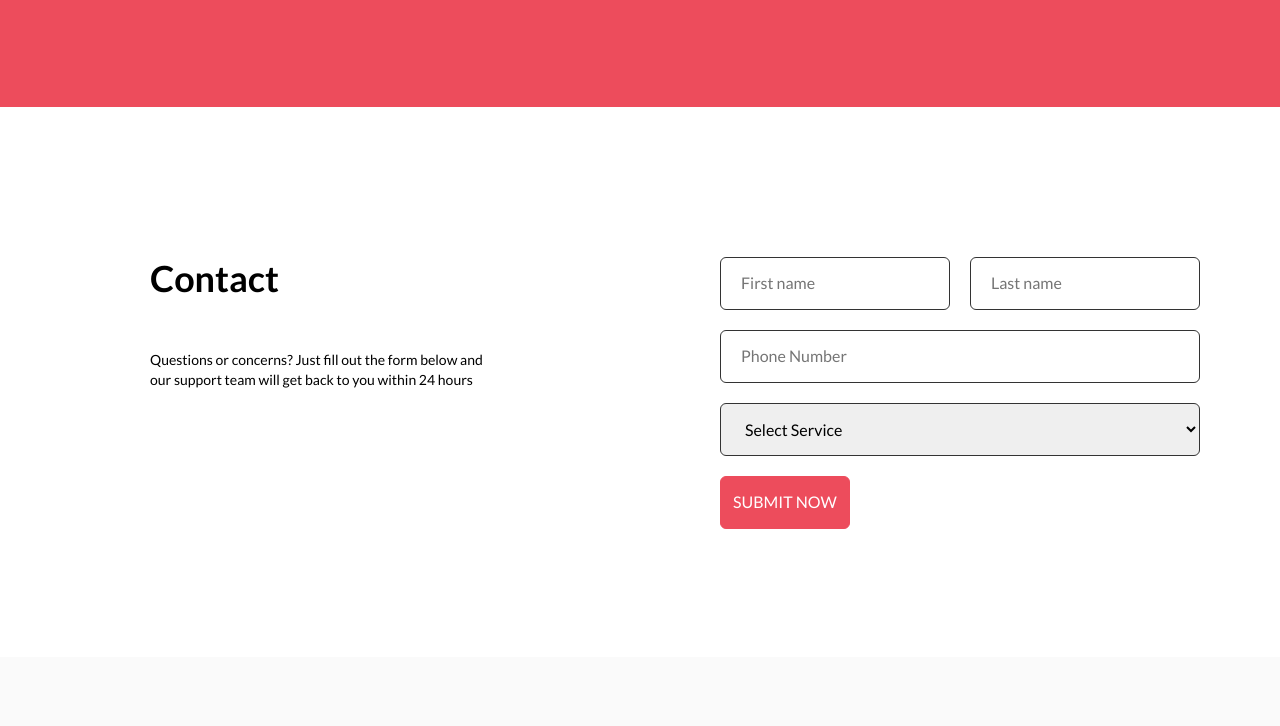
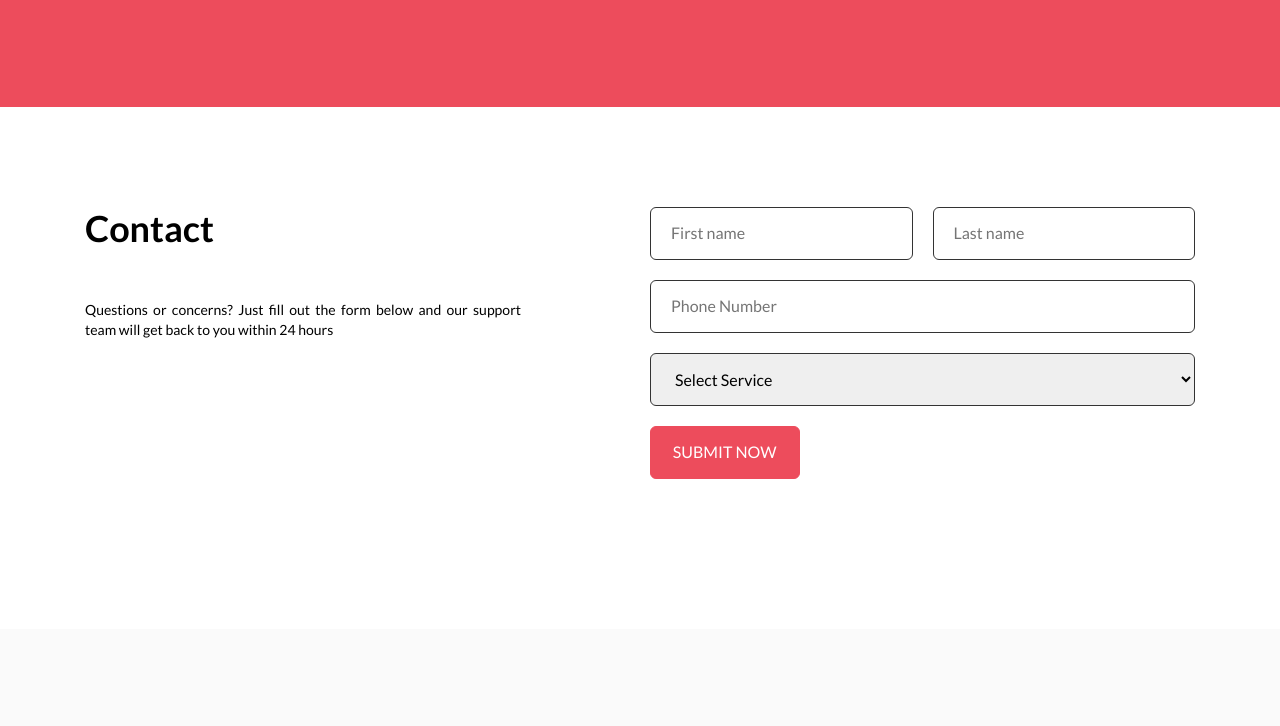
Before and after one commit to D1medron/CloudBudget, a plain HTML site: page index.html in a window 1280 px wide. Shown: the part 2855-3581 px from the top of the page. Drawn offline with Linux system fonts and the light colour scheme.

Commit message:
update section "Contact"

```diff
--- a/#source/css/style.scss
+++ b/#source/css/style.scss
@@ -361,59 +361,32 @@
 }
 
 .contact {
-	height: 500px;
+	&__inner {
+		padding: 100px 0;
 		display: grid;
 		grid-template-columns: 1fr 1fr;
+		gap: 20px;
+		align-content: center;
+	}
 	&__text {
-		text-align: left;
-		margin: 150px;
-		width: 55%;
-		& h2 {
+		width: 80%;
+	}
+	&__title {
 		font-style: normal;
 		font-weight: 600;
 		font-size: 36px;
 		line-height: 43px;
 		margin-bottom: 50px;
+		text-align: left;
 	}
-		& p {
+	&__desc{
 		font-style: normal;
 		font-weight: normal;
 		font-size: 14px;
 		line-height: 140%;
+		text-align: justify;
 	}
-	}
-	&__form{
-		display: grid;
-		grid-template-columns: repeat(10, 1fr);
-		grid-template-rows: repeat(4, 1fr);
-		gap: 20px;
-		text-align: left;
-		margin: 150px 80px;
-		& input {
-			border: 1px solid #333333;
-			border-radius: 6px;
-			padding: 15px 20px;
-		}
-		& input:nth-of-type(1) {
-			grid-column: 1/6;
-			grid-row: 1/2;
-		}
-		& input:nth-of-type(2) {
-			grid-column: 6/11;
-			grid-row: 1/2;
-		}
-		& input:last-of-type {
-			grid-column: 1/11;
-			grid-row: 2/3;
-		}
-		& select {
-			grid-column: 1/11;
-			grid-row: 3/4;
-			border: 1px solid #333333;
-			border-radius: 6px;
-			padding: 15px 20px;
-		}
-		.btn-form {
+	&__btn {
 		grid-column: 1/4;
 		grid-row: 4/5;
 		border: 1.5px solid #ED4C5C;
@@ -423,7 +396,49 @@
 		text-transform: uppercase;
 		text-align: center;
 	}
-
+	&__option--hidden {
+		color: gray;
+	}
+	&__form{
+		display: grid;
+		grid-template-columns: repeat(10, 1fr);
+		grid-template-rows: repeat(4, 1fr);
+		gap: 20px;
+		text-align: left;
+	}
+	&__input {
+		border: 1px solid #333333;
+		border-radius: 6px;
+		padding: 15px 20px;
+	}
+	&__input-name:nth-of-type(1) {
+		grid-column: 1/6;
+		grid-row: 1/2;
+	}
+	&__input-name:nth-of-type(2){
+		grid-column: 6/11;
+		grid-row: 1/2;
+	}
+	&__input-tel {
+		grid-column: 1/11;
+		grid-row: 2/3;
+	}
+	&__select {
+		grid-column: 1/11;
+		grid-row: 3/4;
+		border: 1px solid #333333;
+		border-radius: 6px;
+		padding: 15px 20px;
+	}
+	&__btn {
+		grid-column: 1/4;
+		grid-row: 4/5;
+		border: 1.5px solid #ED4C5C;
+		border-radius: 6px;
+		background-color: #ED4C5C;
+		color: #fff;
+		text-transform: uppercase;
+		text-align: center;
 	}
 }
 
--- a/index.html
+++ b/index.html
@@ -201,26 +201,38 @@
 		</section>
 
 		<section class="contact">
+			<div class="container">
+				<div class="contact__inner">
 					<div class="contact__text">
-				<h2>Contact</h2>
-				<p>
-					Questions or concerns? Just fill out the form below and our support team will get back to you within 24
+						<h2 class="contact__title">Contact</h2>
+						<p class="contact__desc">
+							Questions or concerns? Just fill out the form below and our support team will get back to you
+							within
+							24
 							hours
 						</p>
 					</div>
+					<div class="contact__form-wrapper">
 						<form class="contact__form" action="#" method="post">
-				<input type="text" name="first-name" placeholder="First name" required>
-				<input type="text" name="last-name" placeholder="Last name" required>
-				<input type="tel" name="tel" id="tel" placeholder="Phone Number" required>
-				<select name="services">
-					<option>Select Service</option>
+							<input class="contact__input-name contact__input" type="text" name="first-name"
+								placeholder="First name" required>
+							<input class="contact__input-name contact__input" type="text" name="last-name"
+								placeholder="Last name" required>
+							<input class="contact__input-tel contact__input" type="tel" name="tel" id="tel"
+								placeholder="Phone Number" required>
+							<select class="contact__select" name="services">
+								<option class="contact__option--hidden" value="" disabled selected hidden>Select Service
+								</option>
 								<option value="cloud-storage">Cloud Storage</option>
 								<option value="secure">Secure</option>
 							</select>
-				<button class="btn btn-form" type="submit">
+							<button class="btn contact__btn" type="submit">
 								Submit Now
 							</button>
 						</form>
+					</div>
+				</div>
+			</div>
 		</section>
 	</main>
 
```
Also changed, not shown: css/style.css. Lines whose indentation alone changed are shown as unchanged.
